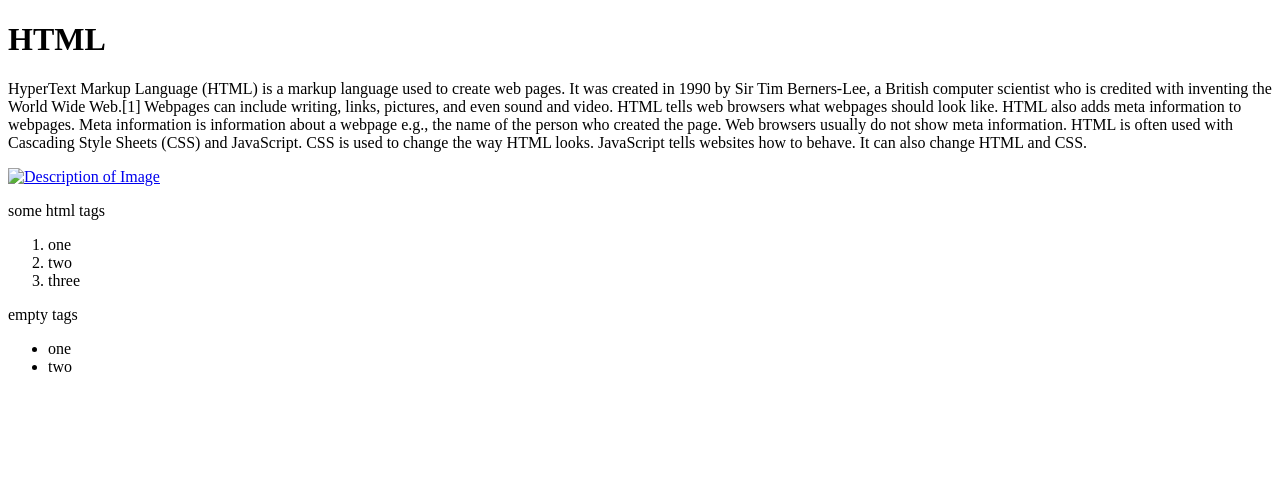
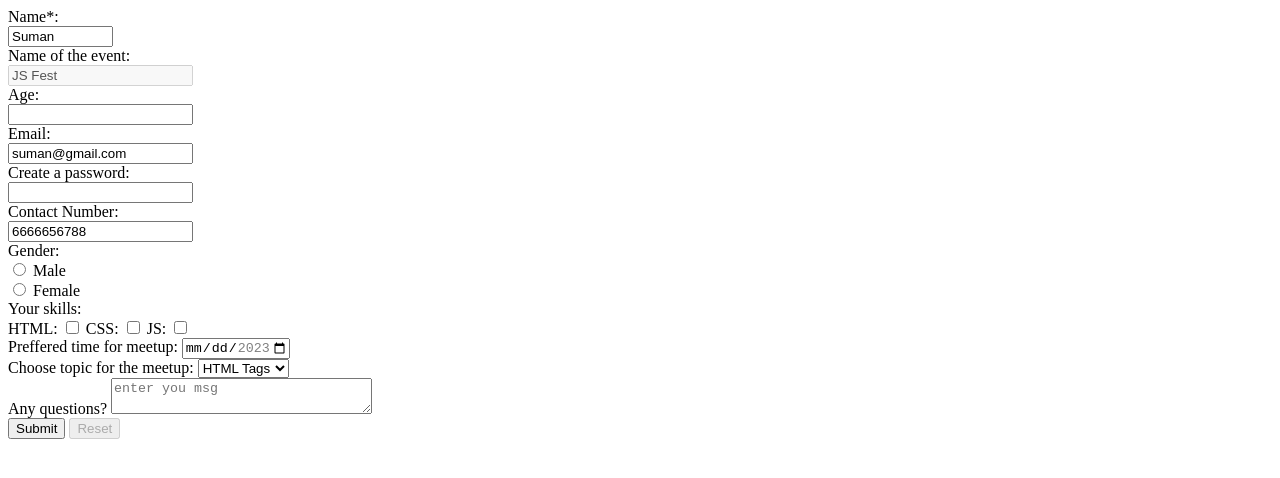
Before and after one commit to raghav14gupta/html_pratice, a plain HTML site: page basics/index.html in a window 1280 px wide. Drawn offline with Linux system fonts and the light colour scheme.

Commit message:
Update index.html

```diff
--- a/basics/index.html
+++ b/basics/index.html
@@ -5,29 +5,85 @@
     </head>
 
     <body>
-        <h1>HTML</h1>
-        <p>HyperText Markup Language (HTML) is a markup language used to create web pages. It was created in 1990 by Sir Tim Berners-Lee, a British computer scientist who is credited with inventing the World Wide Web.[1] Webpages can include writing, links, pictures, and even sound and video. HTML tells web browsers what webpages should look like. HTML also adds meta information to webpages. Meta information is information about a webpage e.g., the name of the person who created the page. Web browsers usually do not show meta information.
+        <form method="post" action="file.js" name="form" id="form">
+        <div>
+            <label for="fname">Name*:</label> <br>
+            <input type="text" name="fname" id="fname" value="Suman" size="10" maxlength="10" placeholder="enter your name" required>
+        </div>
+        <div>
+            <label for="eveName">Name of the event:</label> <br>
+            <input type="text" name="eveName" id="eveName" value="JS Fest" readonly disabled>
+        </div>
+        <div>
+            <label for="age">Age:</label> <br>
+            <input type="number"  max="1000"  name="age" id="age" required>
+        </div>
+        <div>
+            <label for="email">Email:</label> <br>
+            <input type="email" pattern="^[a-zA-Z0-9+_.-]+@[a-zA-Z0-9.-]+$" value="suman@gmail.com" name="email" id="email">
+        </div>
+        <div>
+            <label for="password">Create a password:</label> <br>
+            <input type="password" name="password" maxlength="5" id="password">
+        </div>
 
-            HTML is often used with Cascading Style Sheets (CSS) and JavaScript. CSS is used to change the way HTML looks. JavaScript tells websites how to behave. It can also change HTML and CSS.
-        </p>
+        <div>
+            <label for="phoneNo">Contact Number:</label> <br>
+            <input type="tel" value="6666656788" max="10" pattern="/^(0|91)?[6-9][0-9]{9}$/" name="phoneNo" id="phoneNo">
+        </div>
 
-        <a href="https://www.google.com" target="_blank">
-            <img src="./html_logo.jpg" alt="Description of Image">
-          </a>
+        <div>
+            <label for="gender">Gender:</label> <br>
+            <input type="radio" value="male" name="gender"> Male <br>
+            <input type="radio" value="female" name="gender"> Female
+        </div>
+        <div>
+            <label for="skills">Your skills:</label> <br>
+            HTML: <input type="checkbox" name="skills" value="html">
+            CSS: <input type="checkbox" name="skills" value="css">
+            JS: <input type="checkbox" name="skills" value="js">
+        </div>
+        <div>
+            <label for="time">Preffered time for meetup:</label>
+            <input type="date" min="2023-04-10" max="2023-05-12">
+        </div>
+        <div>
+            <label for="topics">Choose topic for the meetup:</label>
+            <select name="topics">
+                <option value="HTML-Tags">HTML Tags</option>
+                <option value="css">CSS</option>
+                <option value="js">Javacript</option>
 
-          <p>some html tags</p>
-          <ol>
-            <li>one </li>
-            <li>two</li>
-            <li>three</li>
-          </ol>
+            </select>
+        </div>
 
-          <p>empty tags</p>
-          <ul>
-            <li>one </li>
-            <li>two</li>
-          </ul>
+        <div>
+            <label for="msg">Any questions?</label>
+            <textarea name="msg" id="msg" cols="30" rows="2" placeholder="enter you msg"></textarea>
+        </div>
 
+        <div>
+            <input type="submit">
+            <input type="reset" disabled>
+        </div>
+
+        <!-- <div>
+            <label for="extra-input">Extra Input Types</label>
+            <input type="color"> <br>
+            <input type="date"> <br>
+            <input type="month"> <br>
+            <input type="week"> <br>
+            <input type="file"> <br>
+            <input type="image" src="../assets/web.jpg" width="100px"> <br>
+            <input type="url"> <br>
+            <input type="range"> <br>
+            <input type="hidden">
+            <input type="button" value="Submit">
+            <button>Submit</button>
+            <input type="search">
+
+        </div> -->
+    </form>
 
         </body>
 </html>
```
